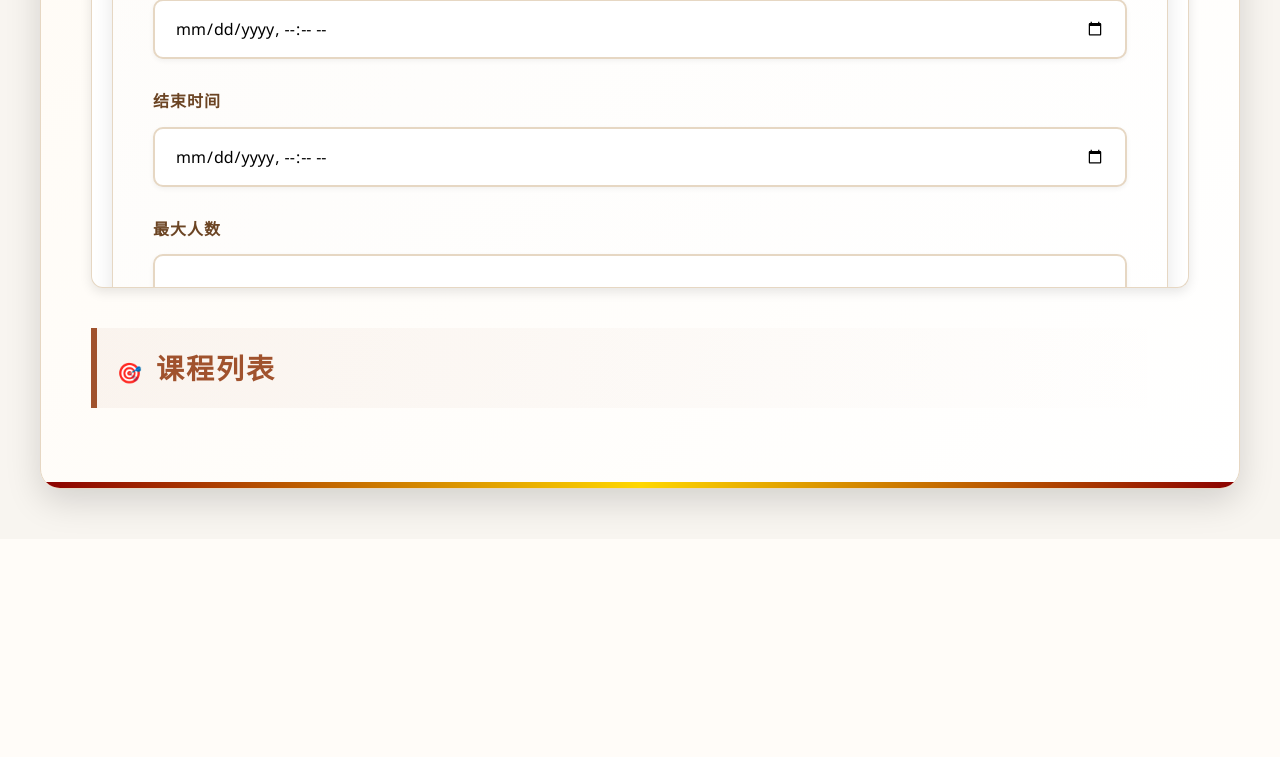
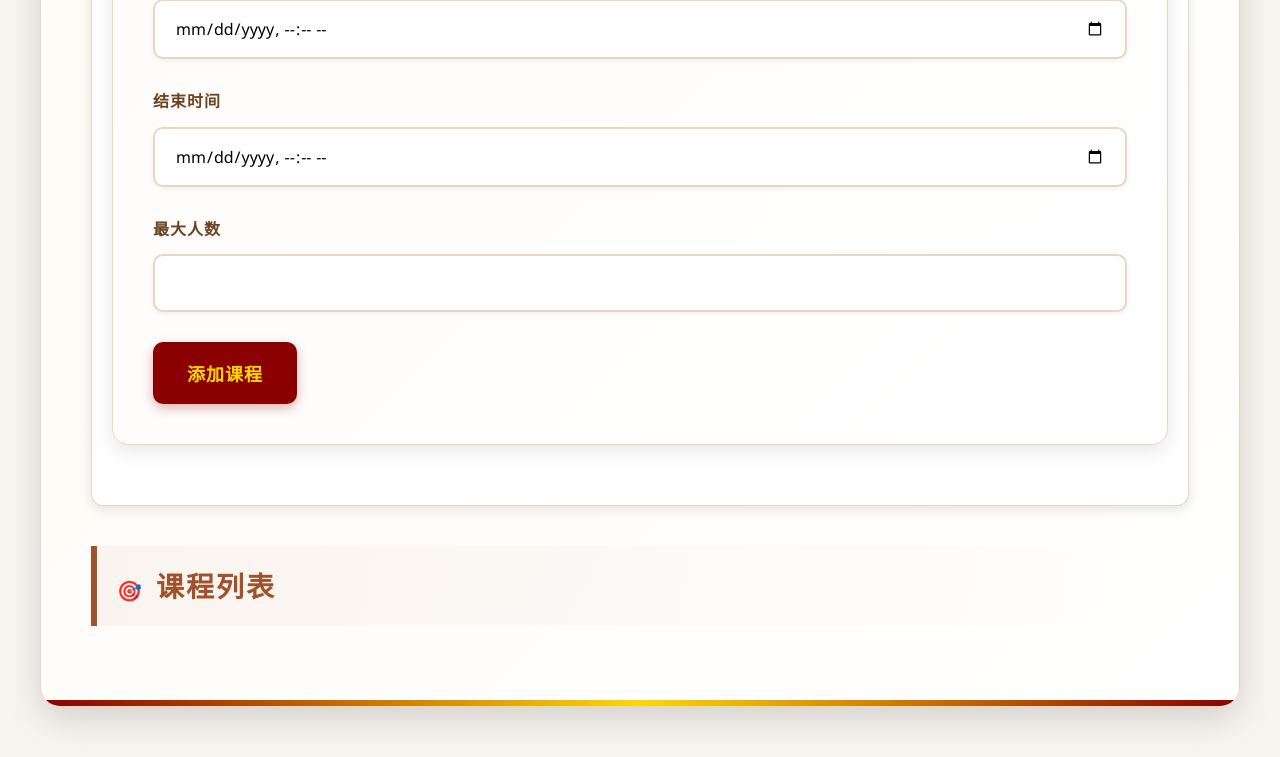
Before and after one commit to hhzxwjj/-, a Flask app: page /admin in a window 1280 px wide, after a click on "添加课程". Shown: the part 1309-2066 px from the top of the page. Before the commit the page ends 1829 px from the top, so only its background shows below. Run offline with Flask 2, Linux system fonts and the light colour scheme; the visitor is signed in with stand-in values (Sample User, id 1); data that the repository does not hold is empty.

Commit message:
fix(ui): 修复添加课程折叠面板按钮被遮挡的问题
- 将.collapsible-content.active的max-height从1000px增加到2000px
- 添加overflow: visible确保表单按钮不被裁剪

```diff
--- a/static/style.css
+++ b/static/style.css
@@ -1694,9 +1694,10 @@ a:hover::after {
 }
 
 .collapsible-content.active {
-    max-height: 1000px;
+    max-height: 2000px;
     padding: 20px;
     margin-top: -1px;
+    overflow: visible;
 }
 
 .collapse-btn {
```
